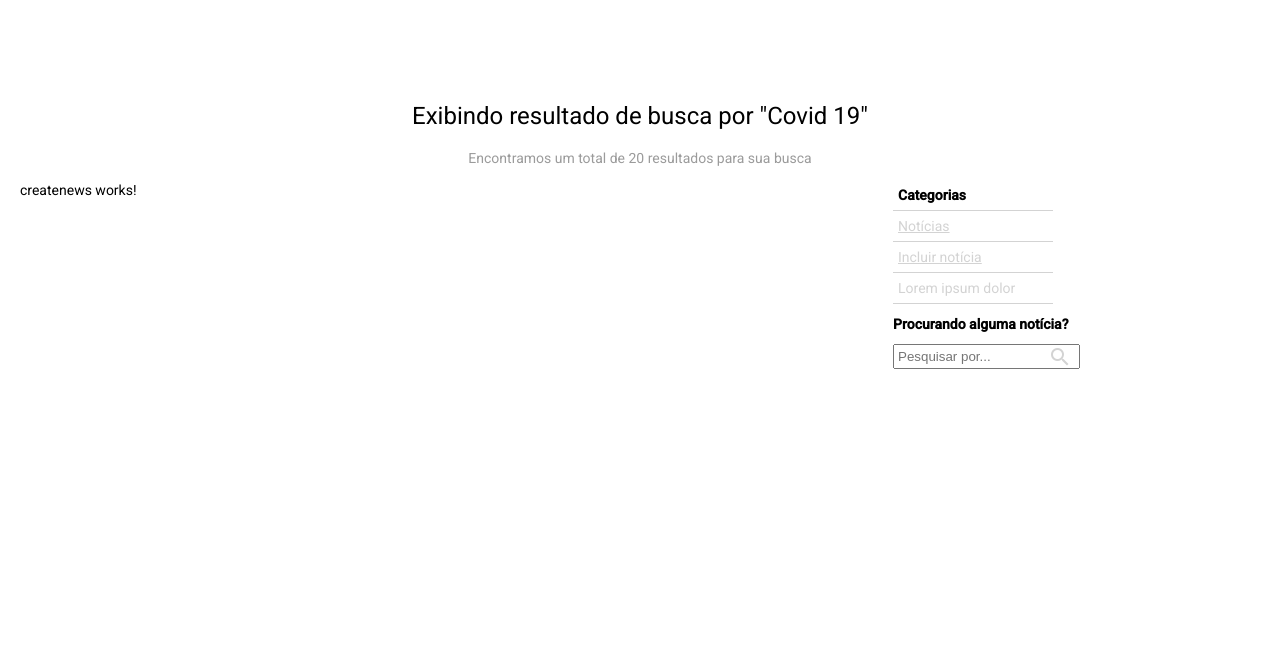
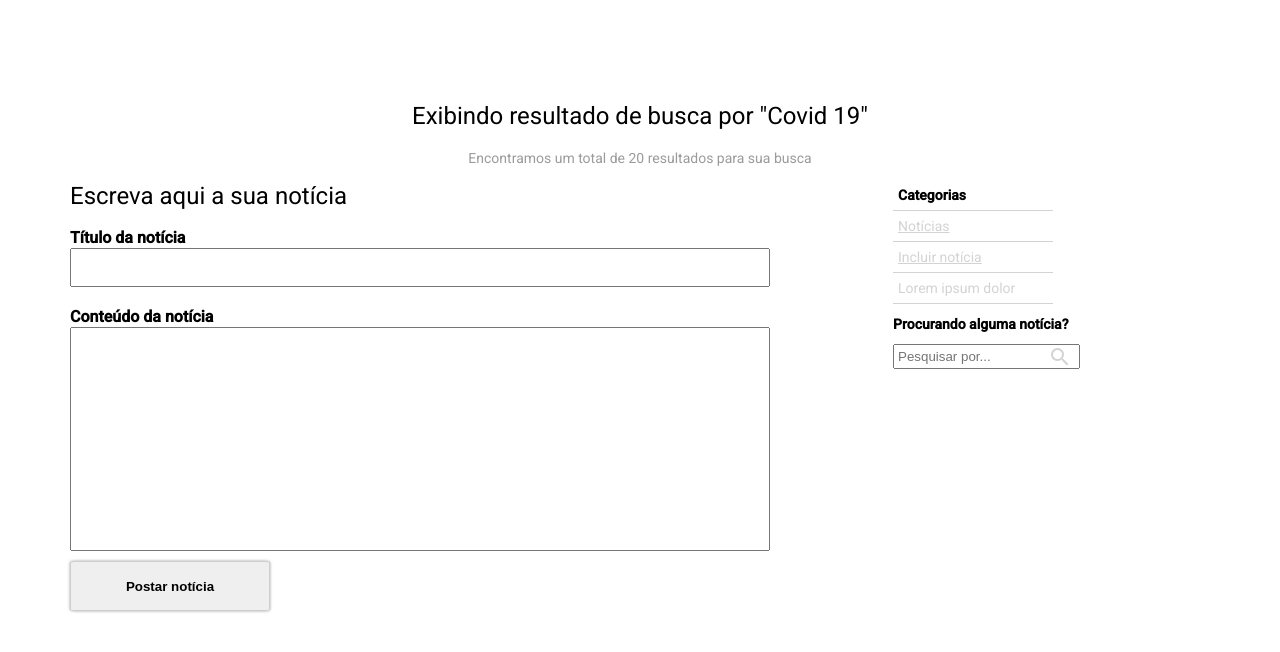
Before and after one commit to jessicaperuggia/desafioAlgular, an Angular app: page /news/create in a window 1280 px wide. Shown: the top 652 px of the page. Built offline with nearby package versions, Linux system fonts and the light colour scheme.

Commit message:
creating create method

```diff
--- a/src/app/app.componet.html
+++ b/src/app/app.componet.html
@@ -1 +1,2 @@
+<app-searchresult></app-searchresult>
 <app-home></app-home>
--- a/src/app/components/createnews/createnews/createnews.component.css
+++ b/src/app/components/createnews/createnews/createnews.component.css
@@ -0,0 +1,26 @@
+.container form {
+    width: 700px;
+    display: flex;
+    flex-direction: column;
+    margin-left: 50px;
+    font-weight: bold;
+    font-size: 16px;
+}
+.container form input{
+    padding: 10px;
+}
+.title {
+    margin-left: 50px;
+}
+.news-content {
+    height: 200px;
+}
+.button {
+    width: 200px;
+    height: 50px;
+    border: 1px solid #cecece;
+    box-shadow: 0 0 3px  #9B9B9B;
+    border-radius: 3%;
+    margin: 10px 0;
+    font-weight: bold;
+}
--- a/src/app/components/createnews/createnews/createnews.component.html
+++ b/src/app/components/createnews/createnews/createnews.component.html
@@ -1 +1,11 @@
-<p>createnews works!</p>
+<div class="container">
+    <h1 class="title">Escreva aqui a sua notícia</h1>
+    <form>
+        <label>Título da notícia</label>
+        <input  [(ngModel)]="news.title" name="title">
+        <br>
+        <label>Conteúdo da notícia</label>
+        <input  class="news-content" [(ngModel)]="news.body" name="body">
+        <button (click)="createNews()" type="submit" class="button">Postar notícia</button>
+    </form>
+</div>
--- a/src/app/components/createnews/createnews/createnews.component.ts
+++ b/src/app/components/createnews/createnews/createnews.component.ts
@@ -1,4 +1,7 @@
 import { Component, OnInit } from '@angular/core';
+import { Router } from '@angular/router';
+import { News } from '../../newscard/news.model';
+import { NewscardService } from '../../newscard/newscard.service';
 
 @Component({
   selector: 'app-createnews',
@@ -7,9 +10,21 @@ import { Component, OnInit } from '@angular/core';
 })
 export class CreatenewsComponent implements OnInit {
 
-  constructor() { }
+  news: News ={
+    title: '',
+    body: ''
+  }
+
+  constructor(private newscardService: NewscardService, private router: Router) { }
 
   ngOnInit(): void {
   }
 
+  createNews(): void {
+    this.newscardService.createNews(this.news).subscribe(() => {
+      this.newscardService.showMenssage('Notícia criada!')
+      this.router.navigate(['/news/create'])
+    })
+  }
+
 }
--- a/src/app/components/newscard/newscard.component.ts
+++ b/src/app/components/newscard/newscard.component.ts
@@ -16,7 +16,6 @@ export class NewscardComponent implements OnInit {
   ngOnInit(): void {
     this.newscardService.showNews().subscribe(newscards => {
       this.newscards = newscards
-      console.log(newscards)
     })
   }
 
--- a/src/app/components/newscard/newscard.service.ts
+++ b/src/app/components/newscard/newscard.service.ts
@@ -1,6 +1,7 @@
-import { HttpClient } from '@angular/common/http';
 import { Injectable } from '@angular/core';
 import { Observable } from 'rxjs';
+import { HttpClient } from '@angular/common/http';
+import { MatSnackBar } from '@angular/material/snack-bar';
 import { News } from './news.model';
 
 @Injectable({
@@ -10,9 +11,21 @@ export class NewscardService {
 
    baseUrl = "https://jsonplaceholder.typicode.com/posts";
 
-  constructor(private http: HttpClient) {}
+  constructor(private http: HttpClient, private snackBar: MatSnackBar) {}
 
     showNews(): Observable<News[]> {
       return this.http.get<News[]>(this.baseUrl)
     }
+
+    showMenssage(msg: string): void {
+      this.snackBar.open(msg, 'X', {
+        duration: 3000,
+        horizontalPosition: "right",
+        verticalPosition: "top"
+      })
+    }
+
+    createNews(news: News): Observable<News> {
+      return this.http.post<News>(this.baseUrl, news)
+    }
   }
--- a/src/app/views/home/home.component.html
+++ b/src/app/views/home/home.component.html
@@ -1,4 +1,3 @@
-<app-searchresult></app-searchresult>
 <div class="container">
     <div class="menu">
         <app-categorylist></app-categorylist>
```
Also changed, not shown: src/app/app.module.ts (+12 -6 lines).
